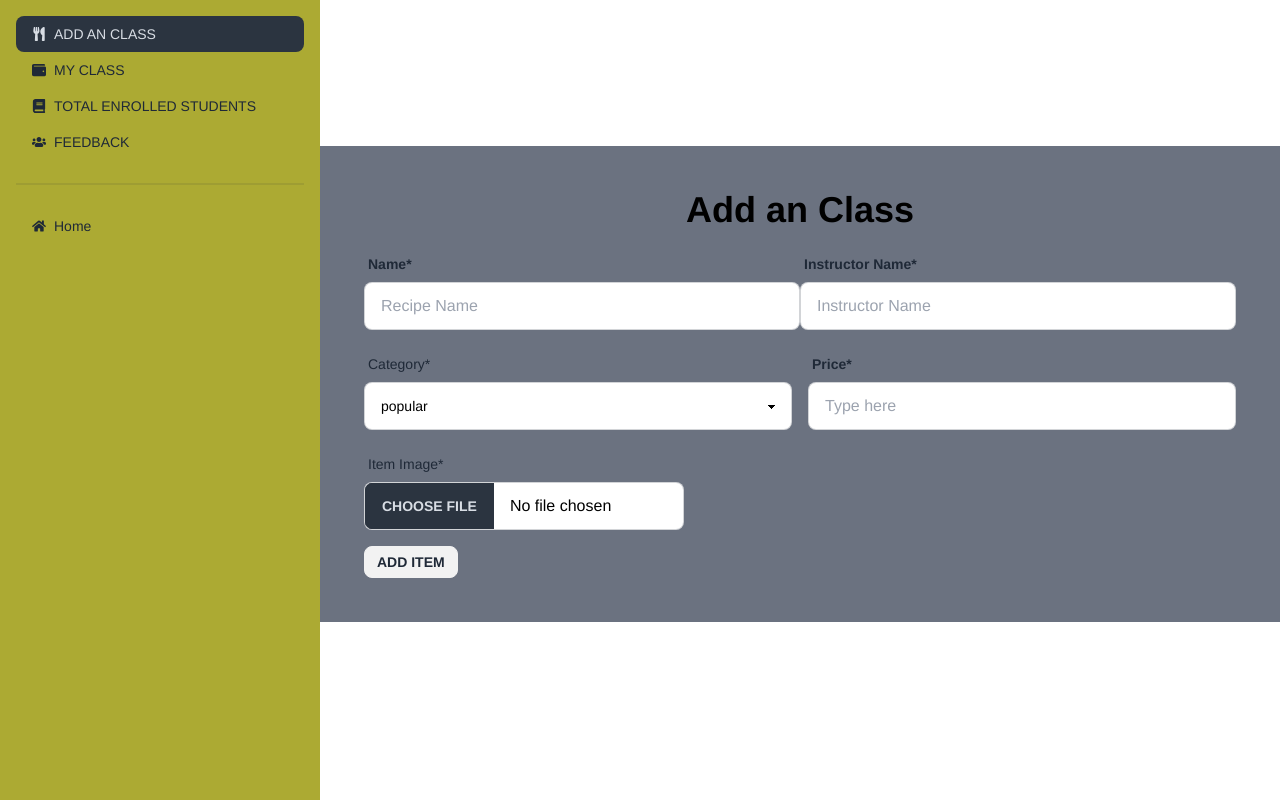
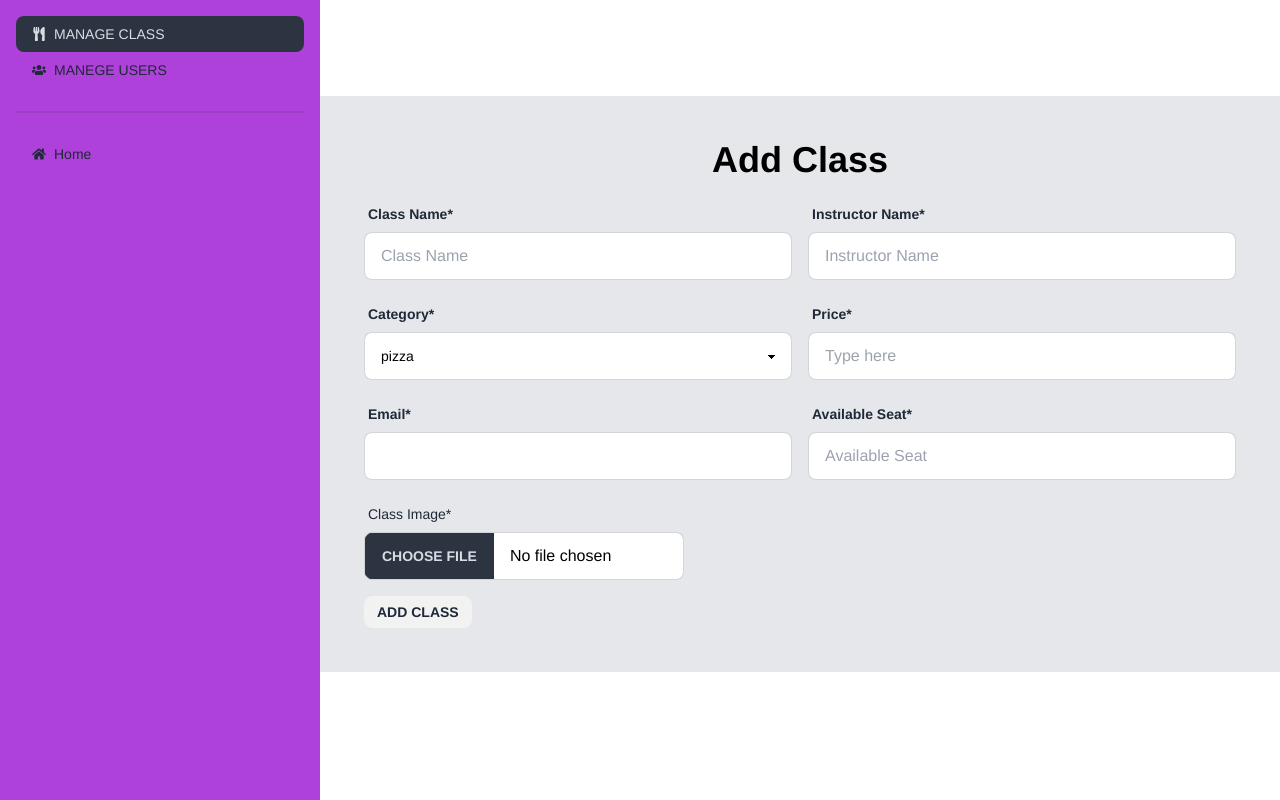
Before and after one commit to sabuj0143/food-enthusiast-academy, a React (Vite) app: page /dashboard/addClass in a window 1280 px wide. Built offline with nearby package versions, Linux system fonts and the light colour scheme; no server answers.

Commit message:
All users addee

```diff
--- a/src/component/Dashboard/AddClass/AddClass.jsx
+++ b/src/component/Dashboard/AddClass/AddClass.jsx
@@ -1,12 +1,13 @@
 import { useForm } from 'react-hook-form';
 import useAuth from '../../../Hooks/useAuth';
-// import useAxiosSecure from '../../../Hooks/useAxiosSecure';
+import useAxiosSecure from '../../../Hooks/useAxiosSecure';
+import Swal from 'sweetalert2';
 
 const img_hosting_token = import.meta.env.VITE_Image_Upload_token;
 // console.log(img_hosting_token);
 
 const AddClass = () => {
-    // const [axiosSecure] = useAxiosSecure();
+    const [axiosSecure] = useAxiosSecure();
     const { user } = useAuth();
     const { register, handleSubmit, reset } = useForm();
     const img_hosting_url = `https://api.imgbb.com/1/upload?key=${img_hosting_token}`;
@@ -22,31 +23,55 @@ const AddClass = () => {
         })
             .then(res => res.json())
             .then(imgRes => {
-                console.log(imgRes);
+                // console.log(imgRes);
+                if (imgRes.success) {
+                    const imgURL = imgRes.data.display_url;
+
+                    const { name, instructorName, category, price, email, available } = data;
+
+                    const newClass = { name, instructorName, category, price: parseFloat(price), email, image: imgURL, availableSeats: parseFloat(available) }
+
+
+                    axiosSecure.post('/classes', newClass)
+                        .then(data => {
+                            if (data.data.insertedId) {
+                                reset();
+                                Swal.fire({
+                                    position: 'top-end',
+                                    icon: 'success',
+                                    title: 'Add a New Class successfully',
+                                    showConfirmButton: false,
+                                    timer: 1500
+                                })
+                            }
+                        })
+
+                }
             })
     }
 
     return (
-        <div className="w-full mt-8 mb-16 p-11 bg-gray-500">
+        <div className="w-full mt-8 mb-16 p-11 bg-gray-200">
             <div className='text-center'>
-                <h3 className='text-4xl font-semibold'>Add an Class</h3>
+                <h3 className='text-4xl font-semibold'>Add Class</h3>
             </div>
             <form onSubmit={handleSubmit(onSubmit)}>
                 <div className="flex my-4">
                     <div className="form-control w-full ">
                         <label className="label">
-                            <span className="label-text font-semibold">Name*</span>
+                            <span className="label-text font-semibold">Class Name*</span>
                         </label>
                         <input type="text"
-                            placeholder="Recipe Name"
+                            placeholder="Class Name"
                             {...register("name", { required: true, maxLength: 120 })}
                             className="input input-bordered w-full " />
                     </div>
-                    <div className="form-control w-full ">
+                    <div className="form-control w-full ml-4">
                         <label className="label">
                             <span className="label-text font-semibold">Instructor Name*</span>
                         </label>
                         <input type="text"
+                            defaultValue={user?.displayName}
                             placeholder="Instructor Name"
                             {...register("instructorName", { required: true, maxLength: 120 })}
                             className="input input-bordered w-full " />
@@ -55,15 +80,17 @@ const AddClass = () => {
                 <div className="flex my-4">
                     <div className="form-control w-full ">
                         <label className="label">
-                            <span className="label-text">Category*</span>
+                            <span className="label-text font-semibold">Category*</span>
                         </label>
                         <select
-                            defaultValue="popular"
+                            defaultValue="pizza"
                             {...register("category", { required: true })}
                             className="select select-bordered">
-                            <option disabled>popular</option>
+                            <option disabled>pizza</option>
                             <option>pizza</option>
-                            <option>Soup</option>
+                            <option>burger</option>
+                            <option>popular</option>
+                            <option>other</option>
                         </select>
                     </div>
                     <div className="form-control w-full ml-4">
@@ -76,15 +103,35 @@ const AddClass = () => {
                             className="input input-bordered w-full " />
                     </div>
                 </div>
+                <div className="flex my-4">
+                    <div className="form-control w-full ">
+                        <label className="label">
+                            <span className="label-text font-semibold">Email*</span>
+                        </label>
+                        <input type="email"
+                            defaultValue={user?.email}
+                            {...register("email", { required: true })}
+                            className="input input-bordered w-full " />
+                    </div>
+                    <div className="form-control w-full ml-4">
+                        <label className="label">
+                            <span className="label-text font-semibold">Available Seat*</span>
+                        </label>
+                        <input type="text"
+                            placeholder="Available Seat"
+                            {...register("available", { required: true })}
+                            className="input input-bordered w-full " />
+                    </div>
+                </div>
                 <div className="form-control w-full max-w-xs">
                     <label className="label">
-                        <span className="label-text">Item Image*</span>
+                        <span className="label-text">Class Image*</span>
                     </label>
                     <input type="file"
                         {...register("image", { required: true })}
                         className="file-input file-input-bordered w-full " />
                 </div>
-                <input className="btn btn-sm mt-4" type="submit" value="Add Item" />
+                <input className="btn btn-sm mt-4" type="submit" value="Add Class" />
             </form>
         </div>
     );
--- /dev/null
+++ b/src/component/Dashboard/AllUsers/AllUsers.jsx
@@ -0,0 +1,90 @@
+import { useQuery } from "@tanstack/react-query";
+import useAxiosSecure from "../../../Hooks/useAxiosSecure";
+import { FaTrash, FaUserShield } from "react-icons/fa";
+import Swal from "sweetalert2";
+
+const AllUsers = () => {
+
+    const [axiosSecure] = useAxiosSecure();
+
+    const { data: users = [], refetch } = useQuery(['users'], async () => {
+        const res = await axiosSecure.get('/users')
+        return res.data;
+    })
+    const handleMakeAdmin = user => {
+        fetch(`http://localhost:5000/users/admin/${user._id}`, {
+            method: 'PATCH'
+        })
+            .then(res => res.json())
+            .then(data => {
+                console.log(data)
+                if (data.modifiedCount) {
+                    refetch();
+                    Swal.fire({
+                        position: 'top-end',
+                        icon: 'success',
+                        title: `${user.name} is an admin now`,
+                        showConfirmButton: false,
+                        timer: 1500
+                    })
+                }
+            })
+    }
+
+    const handleDelete= user => {
+        console.log(user);
+    }
+
+    return (
+        <div className="w-full">
+
+        <h4
+            className="text-3xl font-extrabold my-4"
+        >All Users : {users.length}</h4>
+
+        <div className="overflow-x-auto">
+            <table className="table table-zebra w-full">
+                {/* head */}
+                <thead>
+                    <tr>
+                        <th>#</th>
+                        <th>Name</th>
+                        <th>Email</th>
+                        <th>Role</th>
+                        <th>Action</th>
+                    </tr>
+                </thead>
+                <tbody>
+                    {
+                        users.map((user, index) => <tr key={user._id}>
+                            <th>{index + 1}</th>
+                            <td>{user.name}</td>
+                            <td>{user.email}</td>
+                            <td>
+                                {
+                                    user.role === 'admin' ? 'admin' :
+                                        <button
+                                            onClick={() => handleMakeAdmin(user)}
+                                            className="btn btn-ghost bg-orange-400 btn-md text-white">
+                                            <FaUserShield></FaUserShield>
+                                        </button>
+
+                                }
+                            </td>
+                            <td>
+                                <button
+                                    onClick={() => handleDelete(user)} className="btn btn-ghost bg-red-500 btn-md text-white">
+                                    <FaTrash></FaTrash>
+                                </button>
+                            </td>
+                        </tr>)
+                    }
+
+                </tbody>
+            </table>
+        </div>
+    </div>
+    );
+};
+
+export default AllUsers;
--- a/src/component/Dashboard/Dashboard.jsx
+++ b/src/component/Dashboard/Dashboard.jsx
@@ -4,7 +4,9 @@ import { NavLink, Outlet } from "react-router-dom";
 
 const Dashboard = () => {
 
-    const isInstructor = true;
+    const isInstructor = false;
+    const isAdmin = true;
+
 
     return (
         <div className="drawer lg:drawer-open">
@@ -17,12 +19,20 @@ const Dashboard = () => {
                 <label htmlFor="my-drawer-2" className="btn btn-primary drawer-button lg:hidden">Open drawer</label>
 
             </div>
-            <div className="drawer-side bg-[#acaa33]">
+            <div className="drawer-side bg-[#ae41da]">
                 <label htmlFor="my-drawer-2" className="drawer-overlay"></label>
                 <ul className="menu p-4 w-80 h-full text-base-content">
 
                     {
-                        isInstructor ? <>
+                        isAdmin ? <>
+                            <li><NavLink to="/dashboard/addClass">
+                                <FaUtensils></FaUtensils> MANAGE CLASS
+                            </NavLink></li>
+                            <li><NavLink to="/dashboard/allUsers">
+                                <FaUsers></FaUsers> MANEGE USERS
+                            </NavLink></li>
+
+                        </> : isInstructor ? <>
                             <li><NavLink to="/dashboard/addClass">
                                 <FaUtensils></FaUtensils> ADD AN CLASS
                             </NavLink></li>
@@ -35,22 +45,16 @@ const Dashboard = () => {
                             <li><NavLink to="/dashboard/allUsers">
                                 <FaUsers></FaUsers> FEEDBACK
                             </NavLink></li>
-
                         </> : <>
-                            <li><NavLink to="/dashboard/userhome">
-                                <FaHome></FaHome> User Home
-                            </NavLink></li>
-                            <li><NavLink to="/dashboard/reservations">
-                                <FaCalendarAlt></FaCalendarAlt> Reservations
-                            </NavLink></li>
-                            <li><NavLink to="/dashboard/history">
-                                <FaWallet></FaWallet> Payment History
-                            </NavLink></li>
                             <li>
-                                <NavLink to="/dashboard/myCart">
+                                <NavLink to="/dashboard/mySelectedClass">
                                     <FaShoppingCart /> My Classes
                                 </NavLink>
                             </li>
+                            <li><NavLink to="/dashboard/reservations">
+                                <FaCalendarAlt></FaCalendarAlt> MY ENROLLED CLASS
+                            </NavLink></li>
+
                         </>
                     }
 
@@ -60,10 +64,6 @@ const Dashboard = () => {
                     <li><NavLink to="/">
                         <FaHome></FaHome>  Home
                     </NavLink></li>
-                    {/* <li><NavLink to="/menu">
-                        Our Classes
-                    </NavLink></li> */}
-
 
 
                 </ul>
--- /dev/null
+++ b/src/component/Dashboard/Student/MySelectedClass.jsx
@@ -0,0 +1,10 @@
+
+const MySelectedClass = () => {
+    return (
+        <div>
+            <h2>This is SelectedClass</h2>
+        </div>
+    );
+};
+
+export default MySelectedClass;
--- a/src/component/Home/AllUsers/AllUsers.jsx
+++ b/src/component/Home/AllUsers/AllUsers.jsx
@@ -12,7 +12,7 @@ const AllUsers = () => {
         return res.data;
     })
     const handleMakeAdmin = user => {
-        fetch(`https://bisto-boss-server-sabuj0143.vercel.app/users/admin/${user._id}`, {
+        fetch(`http://localhost:5000/users/admin/${user._id}`, {
             method: 'PATCH'
         })
             .then(res => res.json())
```
Also changed, not shown: src/main.jsx (+11 -1 lines).
